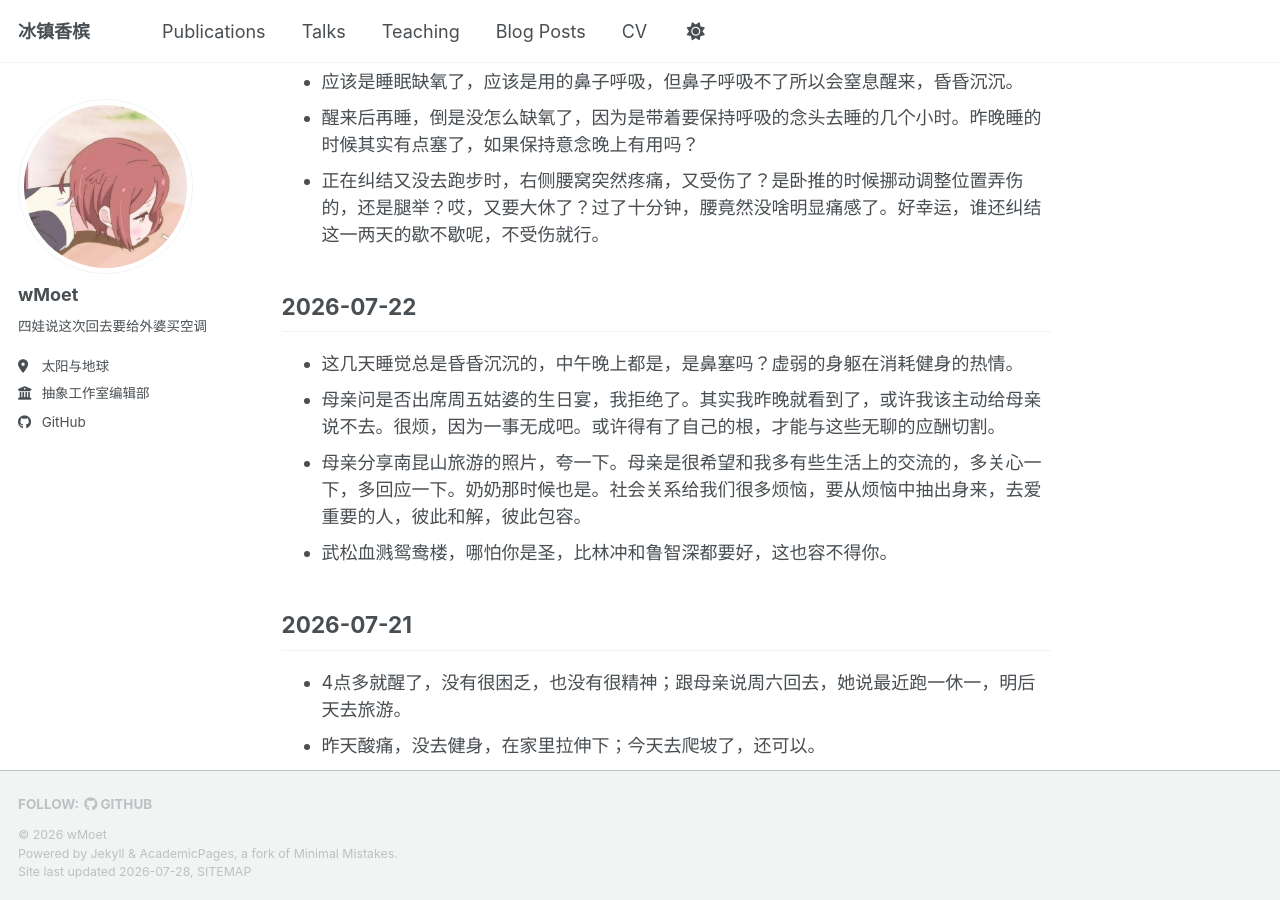
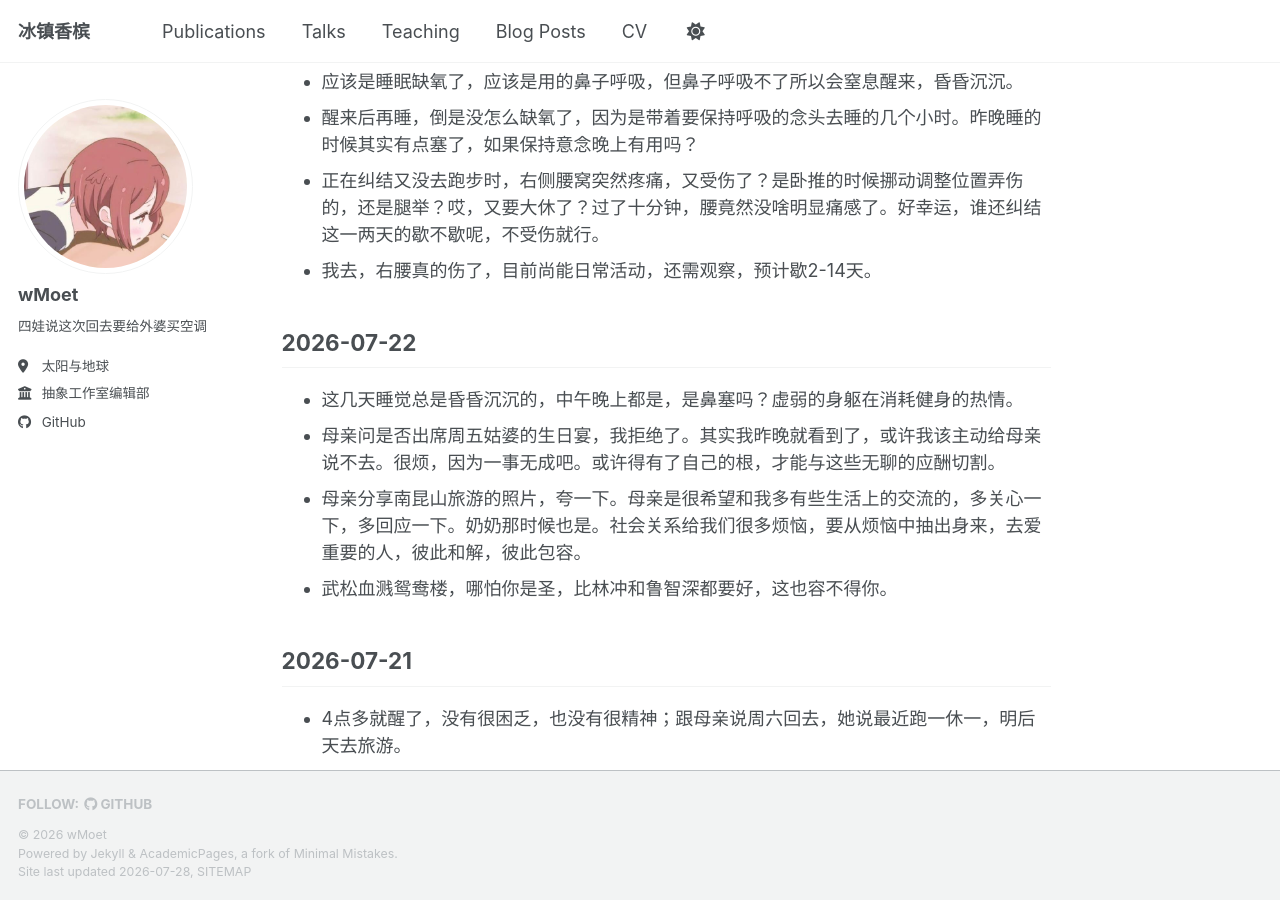
Before and after one commit to wMoet/wMoet.github.io, a Jekyll site: the page built from _posts/2026-12-31-我想说说2026.md, in a window 1280 px wide and 900 px high, scrolled down 341 px. Built offline with Jekyll 4.4.1, drawn with Linux system fonts in a browser that asks for light colours; a script bundle is joined from its source files by our own code; library files that are not in the unit come from our copies.

Commit message:
Update 2026-12-31-我想说说2026.md

```diff
--- a/_posts/2026-12-31-我想说说2026.md
+++ b/_posts/2026-12-31-我想说说2026.md
@@ -12,6 +12,7 @@ tags:
 - 应该是睡眠缺氧了，应该是用的鼻子呼吸，但鼻子呼吸不了所以会窒息醒来，昏昏沉沉。
 - 醒来后再睡，倒是没怎么缺氧了，因为是带着要保持呼吸的念头去睡的几个小时。昨晚睡的时候其实有点塞了，如果保持意念晚上有用吗？
 - 正在纠结又没去跑步时，右侧腰窝突然疼痛，又受伤了？是卧推的时候挪动调整位置弄伤的，还是腿举？哎，又要大休了？过了十分钟，腰竟然没啥明显痛感了。好幸运，谁还纠结这一两天的歇不歇呢，不受伤就行。
+- 我去，右腰真的伤了，目前尚能日常活动，还需观察，预计歇2-14天。
 
 ## 2026-07-22
 - 这几天睡觉总是昏昏沉沉的，中午晚上都是，是鼻塞吗？虚弱的身躯在消耗健身的热情。
```
